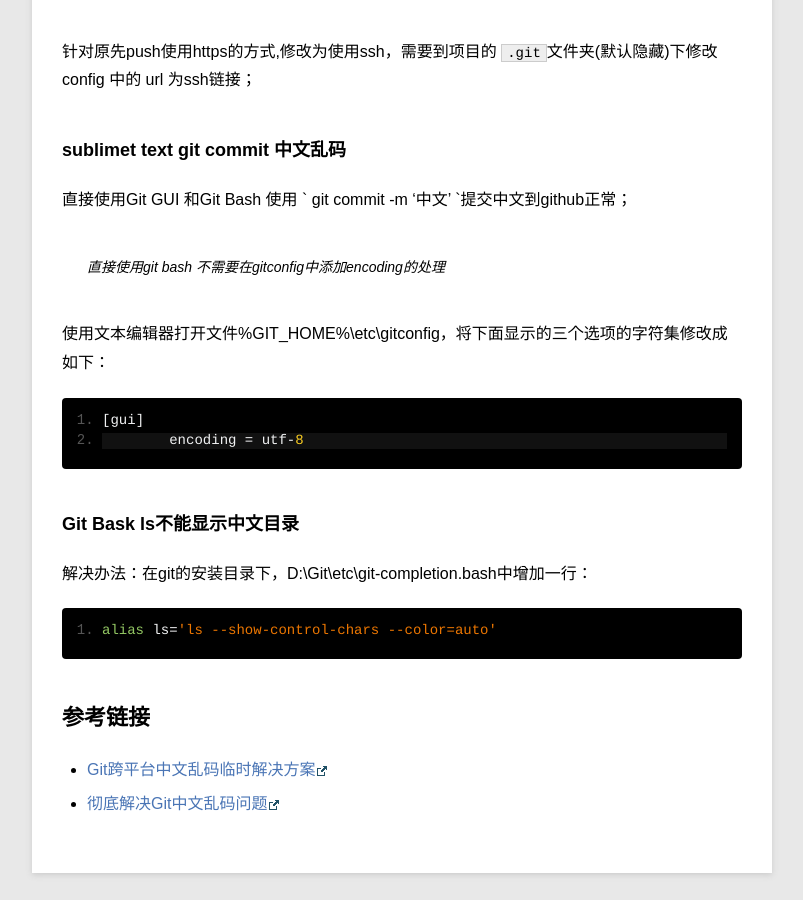
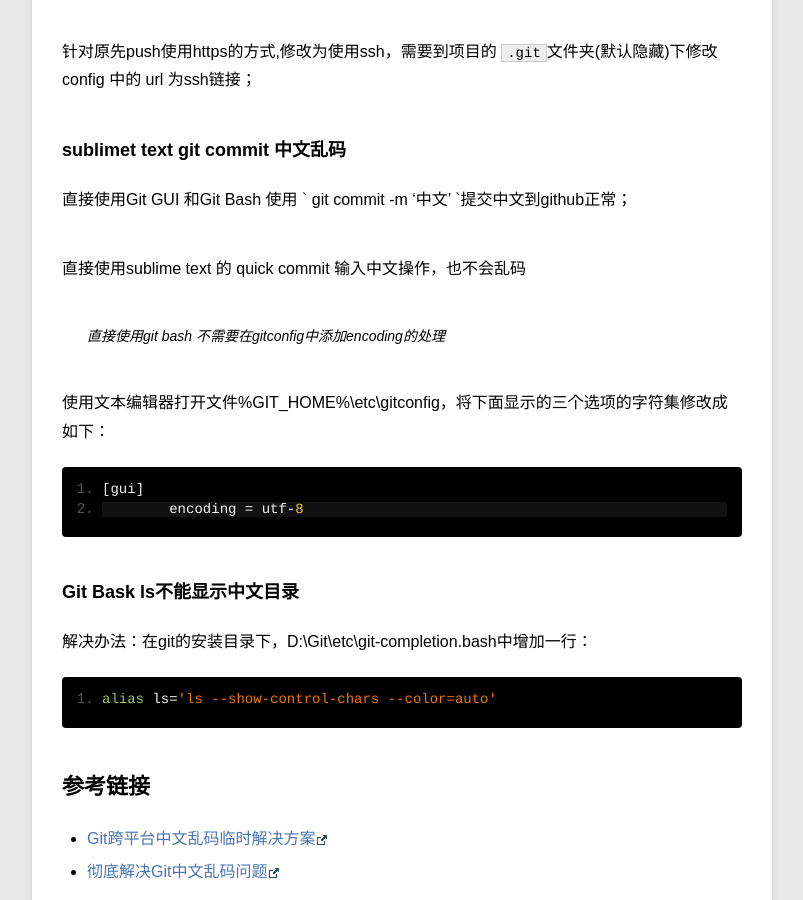
Before and after one commit to boqodo/boqodo.github.io, a Jekyll site: the page built from _posts/blog/2015-02-12-git-use-record.md, in a window 1280 px wide and 900 px high, scrolled down 1335 px. Shown: the whole window, without its empty margins (78-881 px from the left). Built offline with Jekyll 4.4.1, drawn with Linux system fonts in a browser that asks for light colours; Markdown is read by kramdown in place of the engine named in the settings.

Commit message:
中为 的

```diff
--- a/_posts/blog/2015-02-12-git-use-record.md
+++ b/_posts/blog/2015-02-12-git-use-record.md
@@ -41,6 +41,7 @@ git所在的目录不要有空格和中文，跟path配置的git区分开来；
 
 直接使用Git GUI 和Git Bash 使用 ` git commit -m '中文' `提交中文到github正常；
 
+直接使用sublime text 的 quick commit 输入中文操作，也不会乱码
 
 > 直接使用git bash 不需要在gitconfig中添加encoding的处理
 
```
